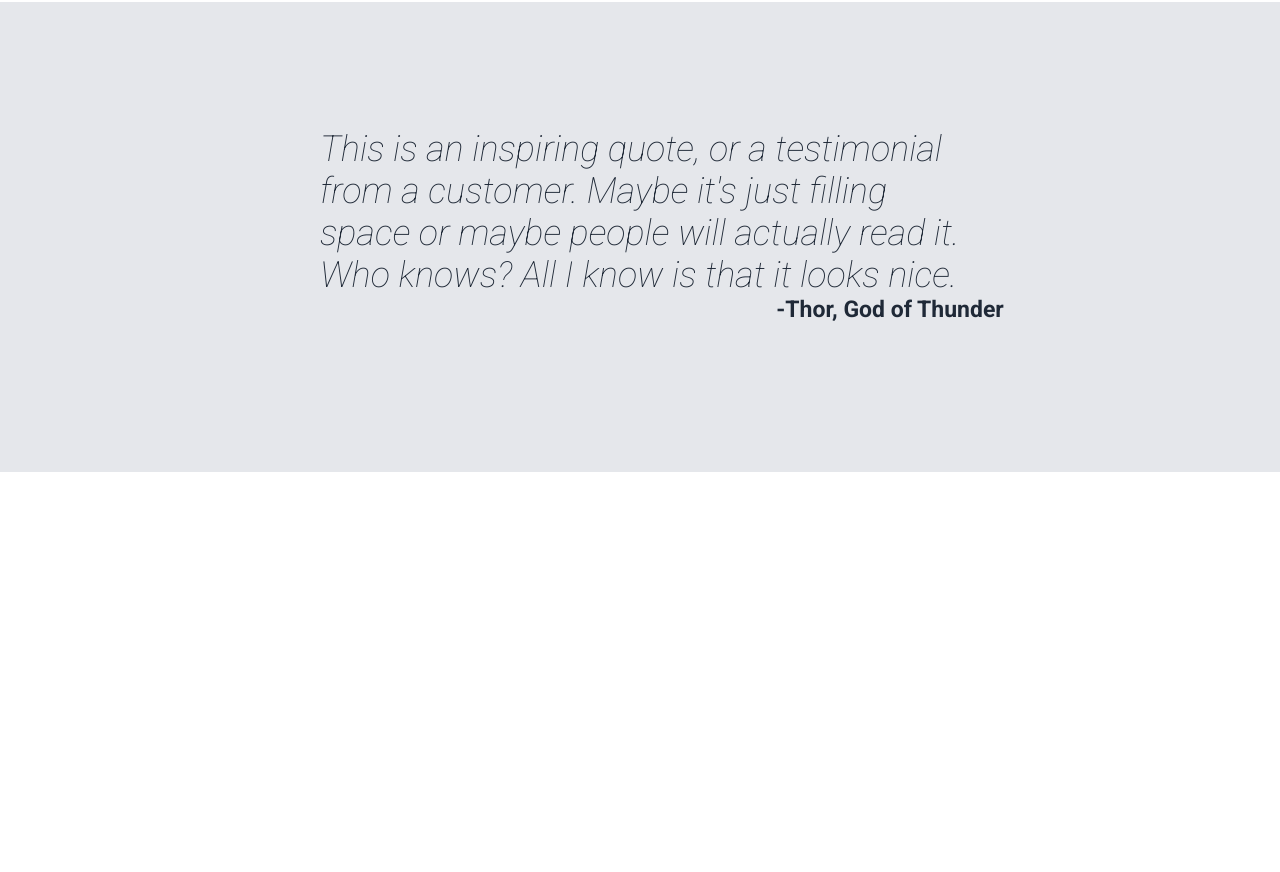
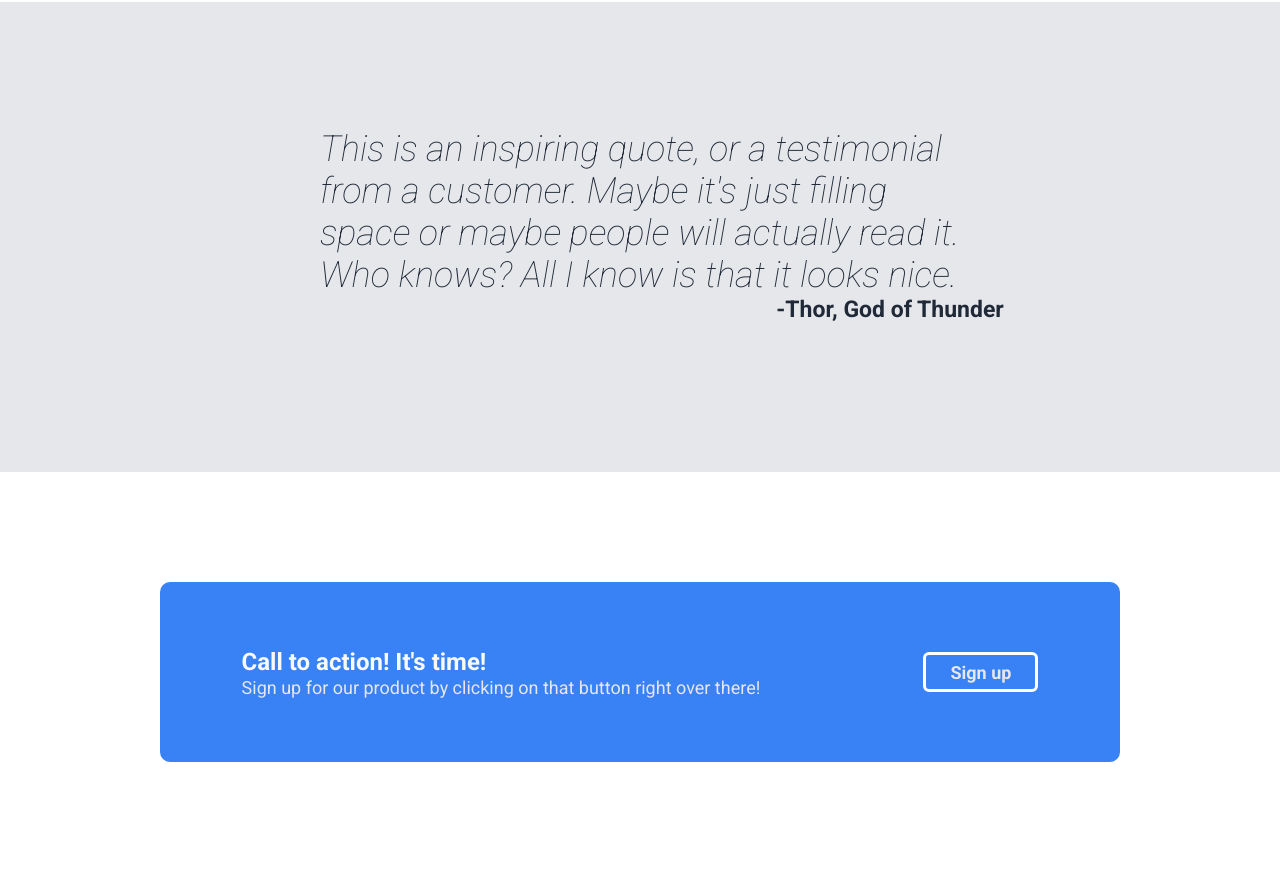
Before and after one commit to CTMendoza/odin-landing-page, a plain HTML site: page index.html in a window 1280 px wide. Shown: the part 1018-1890 px from the top of the page. Before the commit the page ends 1490 px from the top, so only its background shows below. Drawn offline with Linux system fonts and the light colour scheme.

Commit message:
Completed call to action section of landing page

```diff
--- a/index.html
+++ b/index.html
@@ -53,11 +53,19 @@
         <p class="quote">This is an inspiring quote, or a testimonial from a customer. Maybe it's just filling space or maybe people will actually read it. Who knows? All I know is that it looks nice.</p>
         <p class="signature"> -Thor, God of Thunder</p>
     </div>
+    <div class="row-4">
+        <div class="call-cont">
+            <div class="action-cont">
+                <h2 class="call-to-action">Call to action! It's time!</h2>
+                <p>Sign up for our product by clicking on that button right over there!</p>
+            </div>
+            <button class="bttn-2">Sign up</button>
+        </div>
+    </div>
 
 
 
     <div></div>
-    <div></div>
 
 </body>
 </html>
--- a/styles.css
+++ b/styles.css
@@ -5,7 +5,7 @@ body {
     margin: 0;
 }
 
-a, p, .bttn-1 {
+a, p, .bttn-1, .bttn-2 {
     text-decoration: none;
     font-family: "Roboto", sans-serif;
     font-size: 18px;
@@ -55,6 +55,24 @@ p {
     justify-content: center;
     align-items: center;
 }
+
+.row-4 {
+    display: flex;
+    justify-content: center;
+    align-items: center;
+    min-height: 400px;
+}
+
+.call-cont {
+    display: flex;
+    background-color: #3882F6;
+    align-items: center;
+    width: 75%;
+    justify-content: space-around;
+    height: 180px;
+    border-radius: 10px;
+}
+
 
 .quote {
     font-size: 36px;
@@ -149,7 +167,26 @@ width: 580px;
 height: 252px;
 }
 
+.call-to-action {
+    font-family: "Roboto", sans-serif;
+    color: #F9FAF8;
+    margin-bottom: 1px;
+}
+
+.action-cont {
+    display: flex;
+    flex-direction: column;
+}
+
 .bttn-1 {
+    border: none;
+}
+
+.bttn-2 {
+    border: solid white;
+}
+
+button {
     background-color: #3882F6;
     width: 115px;
     height: 40px;
```
